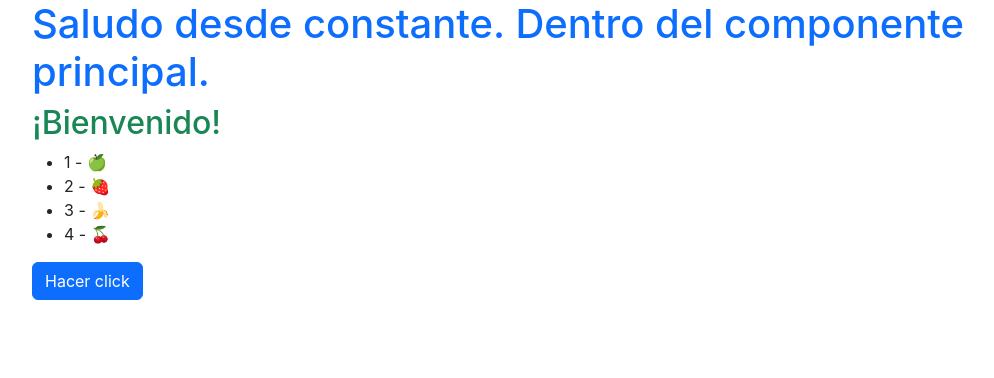
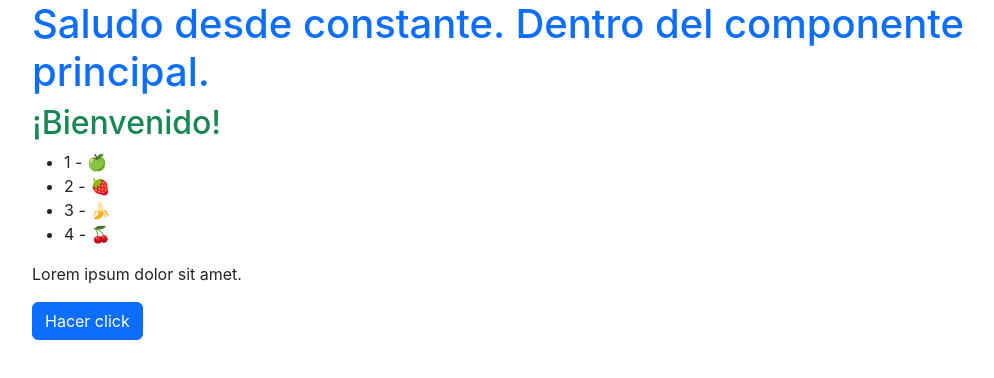
Before and after one commit to manuelhm1993/mh-primera-app-react, a React (Create React App) app: page / in a window 1280 px wide. Shown: the top 378 px of the page, without its empty margins (50-1044 px from the left). Built offline with nearby package versions, Linux system fonts and the light colour scheme.

Commit message:
Para evitar usar un div padre en el return de los componentes, se puede usar la etiqueta React.Fragment importando la clase React

```diff
--- a/src/App.jsx
+++ b/src/App.jsx
@@ -1,3 +1,4 @@
+// Llamar a los componentes
 import Fruta from "./components/Fruta";
 
 const App = () => {
@@ -56,6 +57,7 @@ const App = () => {
             {/* Lógica condicional con el operador ternario */}
             {(user) ? <SaludoBienvenida /> : <SaludoDespedida />}
 
+            {/* Listas y keys */}
             <Fruta />
 
             {/* Llamar a un componente que está a la escucha de un evento */}
--- a/src/components/Fruta.jsx
+++ b/src/components/Fruta.jsx
@@ -1,9 +1,12 @@
+import React from "react"; // En este caso si es necesario importar React
+
+const Fruta = () => {
     // Array común y corriente
     const frutas = ['🍏', '🍓', '🍌', '🍒'];
 
-const Fruta = () => {
     return (
-    <div>
+        // Para evitar usar un div adicional, se puede embeber todo dentro de las etiquetas React.Fragment
+        <React.Fragment>
             {/* Iterar un array con react, se hace exactamente igual que en blade */}
             <ul>
                 {
@@ -14,7 +17,9 @@ const Fruta = () => {
                     })
                 }
             </ul>
-    </div>
+
+            <p>Lorem ipsum dolor sit amet.</p>
+        </React.Fragment>
     )
 }
 
```
Lines whose indentation alone changed are shown as unchanged.
